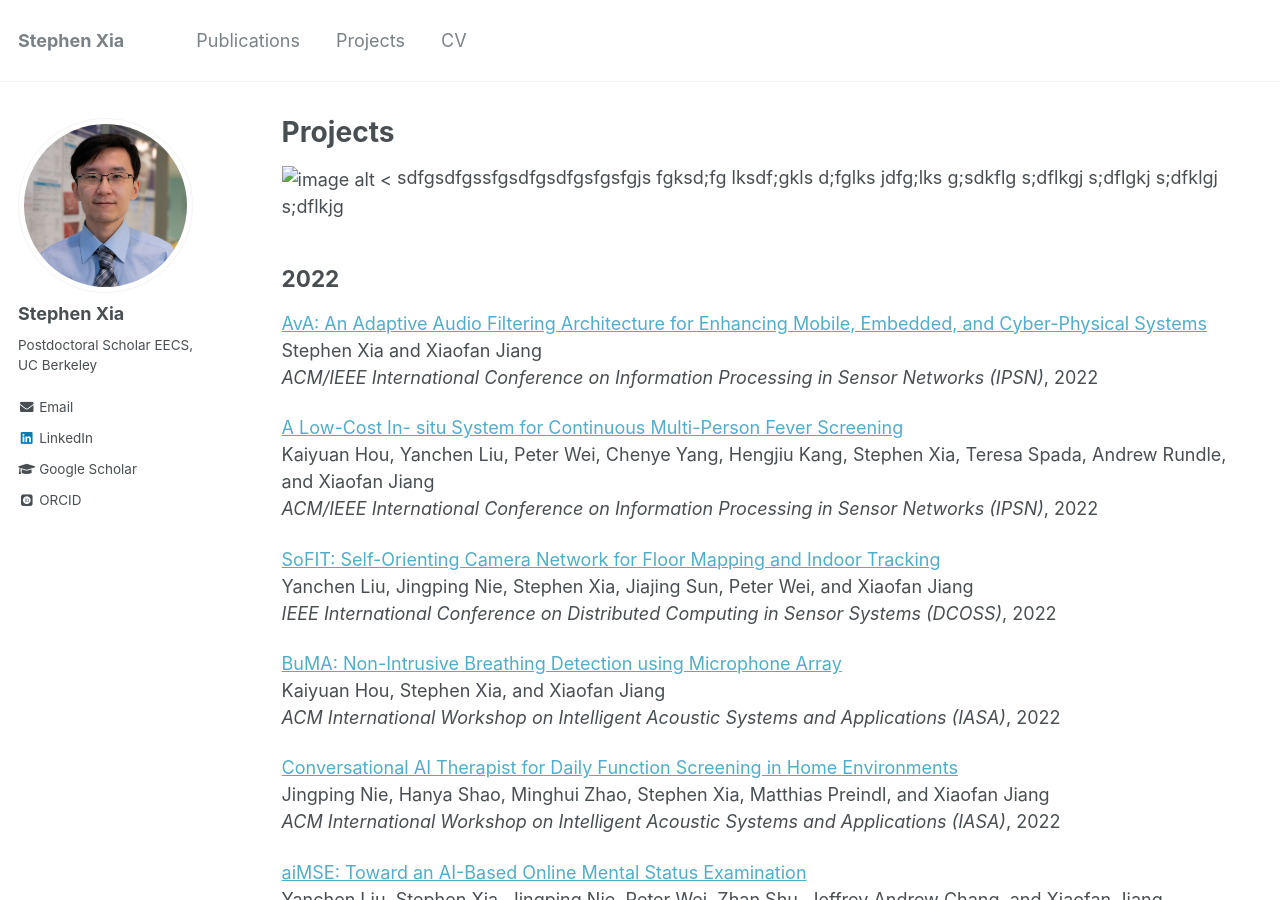
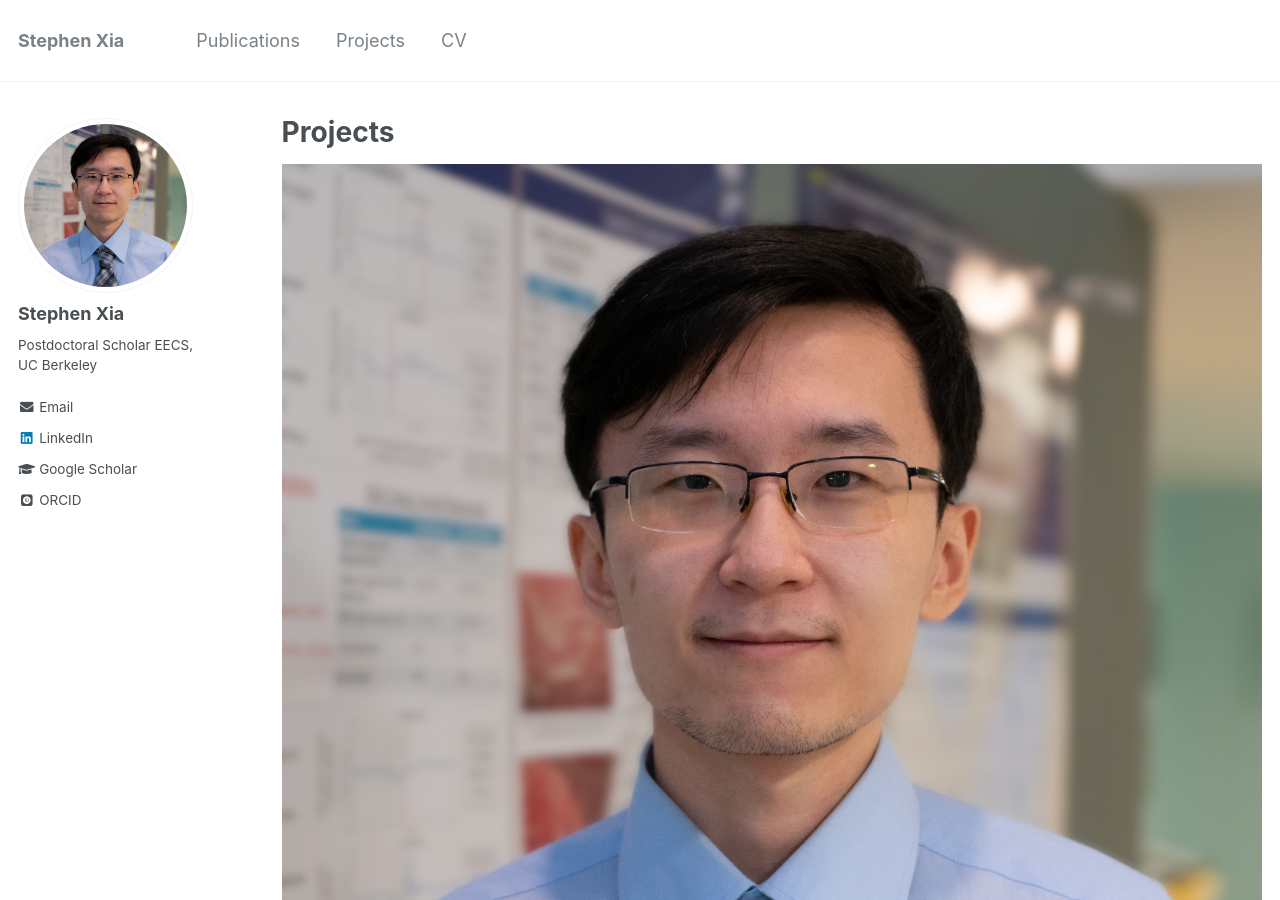
Before and after one commit to stephenxia/stephenxia.github.io, a Jekyll site: the page built from _pages/projects.md, in a window 1280 px wide and 900 px high. Built offline with Jekyll 4.4.1, drawn with Linux system fonts in a browser that asks for light colours; some web fonts are replaced.

Commit message:
testing projects

```diff
--- a/_pages/projects.md
+++ b/_pages/projects.md
@@ -5,7 +5,7 @@ permalink: /projects/
 author_profile: true
 ---
 
-![image alt <](stephenxia.jpg)
+![image alt <](../images/stephenxia.jpg)
 sdfgsdfgssfgsdfgsdfgsfgsfgjs fgksd;fg lksdf;gkls d;fglks jdfg;lks g;sdkflg s;dflkgj s;dflgkj s;dfklgj s;dflkjg
 
 2022
```
